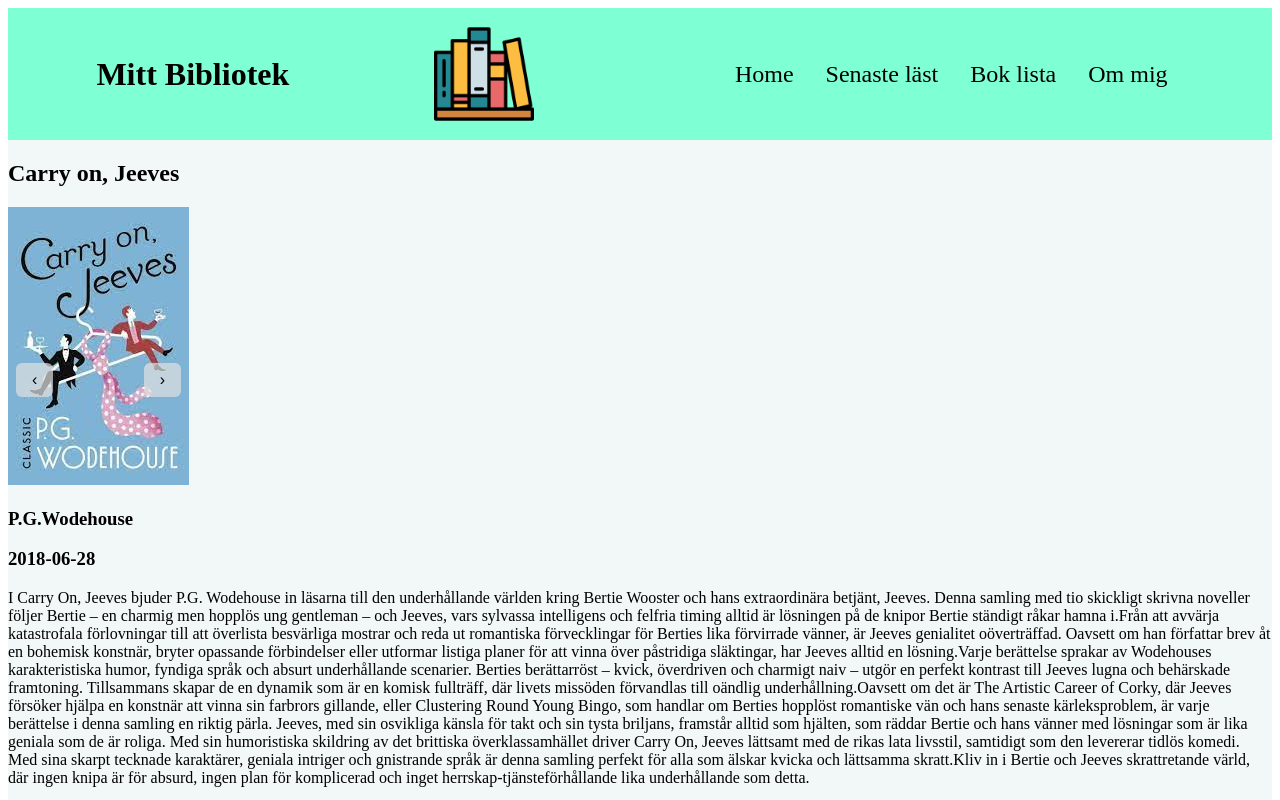
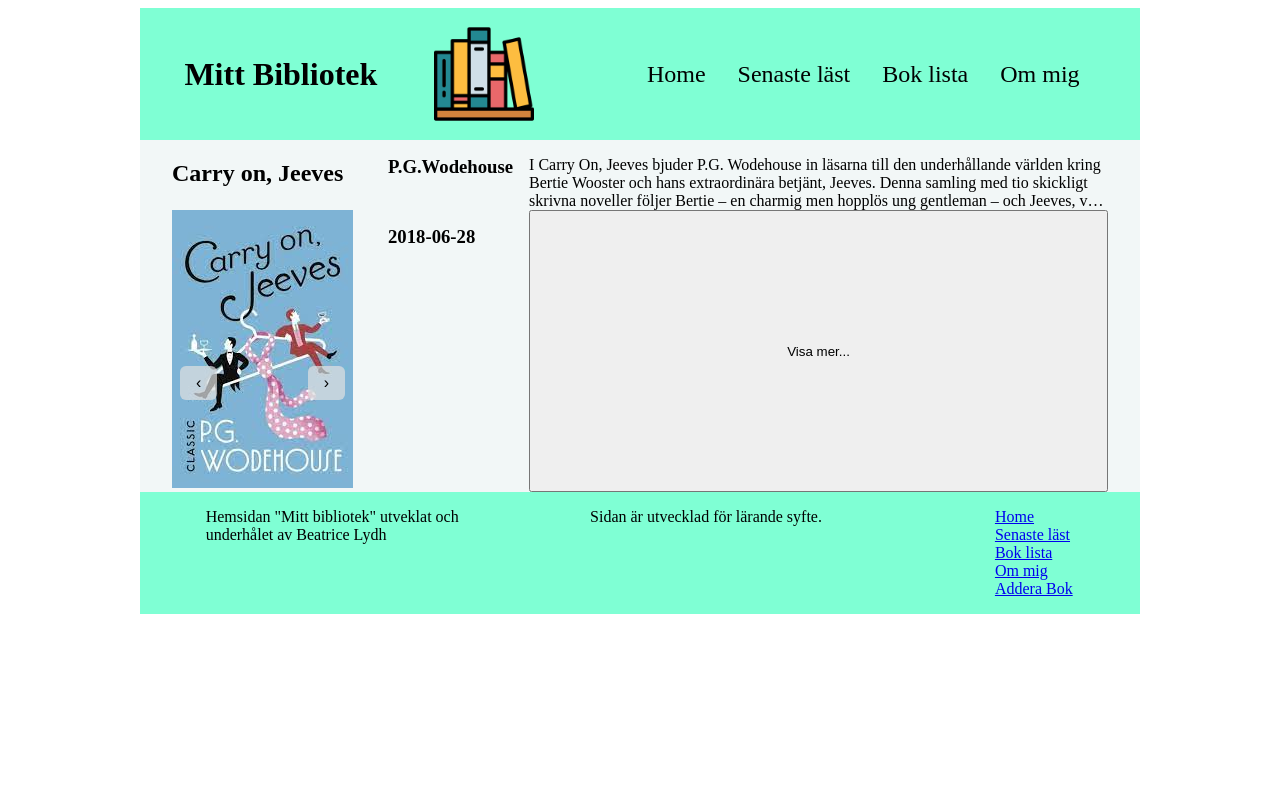
Before and after one commit to BeatriceOlsson/bibliotek_angular_2015, an Angular app: page / in a window 1280 px wide. Shown: the top 800 px of the page. Built offline with nearby package versions, Linux system fonts and the light colour scheme; data requests are answered from the project's data file.

Commit message:
Funtion for colaps text and start workinh on home page grid

```diff
--- a/angular.json
+++ b/angular.json
@@ -91,5 +91,8 @@
         }
       }
     }
+  },
+  "cli": {
+    "analytics": false
   }
 }
--- a/src/app/app.component.css
+++ b/src/app/app.component.css
@@ -1,5 +1,5 @@
 .container {
-    max-width: 1500px;
+    max-width: 1000px;
     margin: auto;
     background-color: rgb(242, 247, 247);
 }
--- a/src/app/component/home-page/home-page.component.css
+++ b/src/app/component/home-page/home-page.component.css
@@ -1,3 +1,45 @@
 li {
     list-style-type: none;
+    display: grid;
+    grid-template-columns: auto auto auto auto;
+    grid-template-rows: auto auto;
+    margin-left: 2rem;
+    margin-right: 2rem;
 }
+
+h2 {
+    grid-column: 1;
+    grid-row: 1;
+}
+
+.homeImage {
+    grid-column: 1;
+    grid-row: 2;
+}
+
+h3 {
+    margin: 1rem;
+    grid-column: 2;
+}
+
+.homeDescription {
+    display: -webkit-box;
+    display: box;
+    -webkit-box-orient: vertical;
+    overflow: hidden;
+    transition: max-height 0.3s ease, opacity 0.3s ease;
+    opacity: 1;
+    grid-column: 3 / 4;
+    grid-row: 1 / 2;
+}
+
+.homeDescription.clamped {
+    -webkit-line-clamp: 3;
+    max-height: 4.5rem;
+}
+
+.homeDescription.expanded {
+    -webkit-line-clamp: unset;
+    max-height: auto;
+    opacity: 1;
+}
--- a/src/app/component/home-page/home-page.component.html
+++ b/src/app/component/home-page/home-page.component.html
@@ -1,15 +1,17 @@
-<div *ngFor="let book of books()">
+<div *ngFor="let book of books(); let i = index">
   <li>
     <h2>{{ book.title }}</h2>
     <!--Container to control image size and reuse the component-->
-    <div style="width: 200px; height: auto">
+    <div style="width: 200px; height: auto" class="homeImage">
       <app-image-switch [image]="book.image"></app-image-switch>
     </div>
     <h3>{{ book.author }}</h3>
     <h3>{{ book.published }}</h3>
-    <p>{{ book.description }}</p>
-    <button (click)="textExpend()">
-      {{ textCollapse() ? "Visa mindre..." : "Visa mer..." }}
+    <div class="homeDescription" [class.expanded]="textExpend(i)" [class.clamped]="!textExpend(i)">
+      <p>{{ book.description }}</p>
+    </div>
+    <button (click)="discriptionBook(i)">
+      {{ textExpend(i) ? "Visa mindre..." : "Visa mer..." }}
     </button>
   </li>
 </div>
--- a/src/app/component/home-page/home-page.component.ts
+++ b/src/app/component/home-page/home-page.component.ts
@@ -12,21 +12,33 @@ import { ImageSwitchComponent } from '../image-switch/image-switch.component';
   styleUrl: './home-page.component.css'
 })
 export class HomePageComponent {
-  textCollapse = signal<boolean>(true);
+  textCollapse = signal<Set<number>>(new Set);
   books = signal<Book[]>([]);
 
-  textExpend() {
-    this.textCollapse.update(value => !value);
+  discriptionBook(index: number) {
+    this.textCollapse.update(set => {
+      const newSet = new Set(set);
+      if (newSet.has(index)) {
+        newSet.delete(index);
+      } else {
+        newSet.add(index);
+      }
+      return newSet;
+    })
   }
 
-  constructor( private booksService: BooksService) { this.fetchBook();}
+  textExpend(index: number): boolean {
+    return this.textCollapse().has(index);
+  }
 
-  fetchBook () {
+  constructor(private booksService: BooksService) { this.fetchBook(); }
+
+  fetchBook() {
     this.booksService.getBooks().subscribe((data) => {
       const sortedData = [...data].sort((a, b) =>
-      new Date(b.createdAt).getTime() - new Date(a.createdAt).getTime());
+        new Date(b.createdAt).getTime() - new Date(a.createdAt).getTime());
 
-      const latestTow = sortedData.slice(0,2);
+      const latestTow = sortedData.slice(0, 2);
       this.books.set(latestTow);
     });
   }
```
